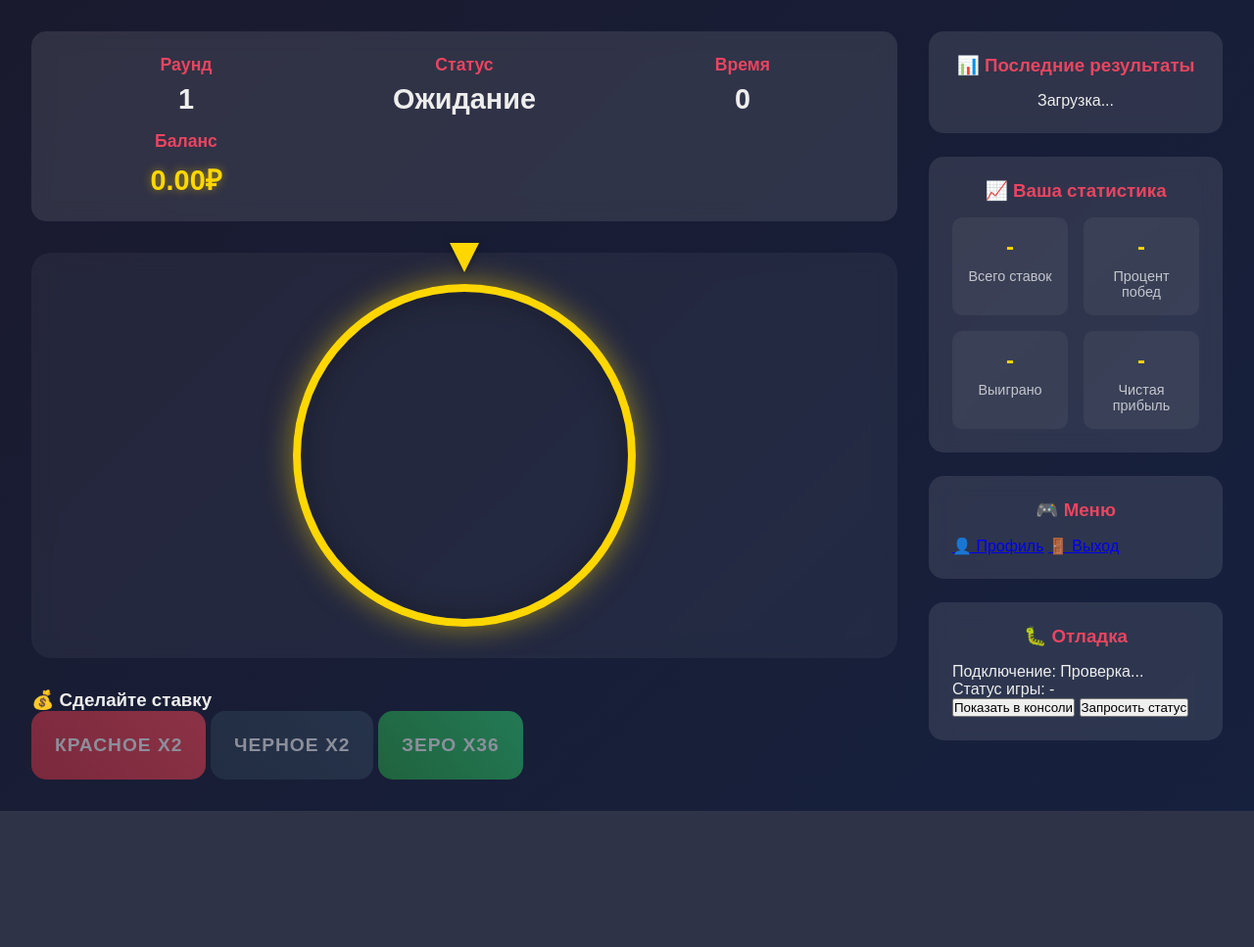
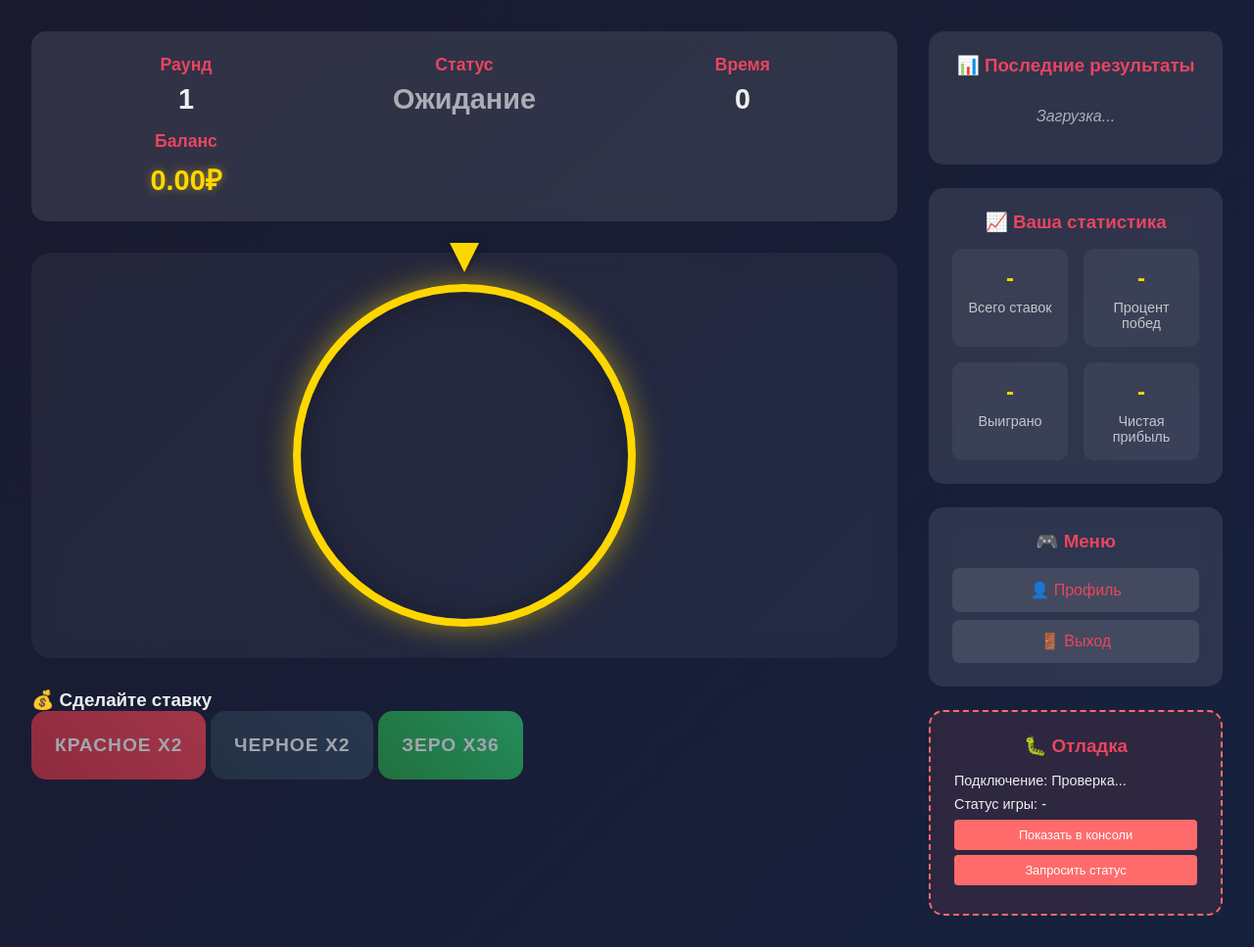
Before and after one commit to esketitniy/telegram-roulette-bot, a Python web app: template templates/index.html in a window 1280 px wide. Shown: the whole page at 98% size. Before the commit the page ends 828 px from the top, so only its background shows below. Run offline with Jinja, Linux system fonts and the light colour scheme; the template is opened without the code that fills it, so the values that code supplies are empty; some libraries are stand-ins or nearby versions.

Commit message:
Update style.css

```diff
--- a/static/css/style.css
+++ b/static/css/style.css
@@ -838,3 +838,283 @@ body {
     color: rgba(255, 255, 255, 0.7);
     margin-top: 0.5rem;
 }
+
+/* Отладочные стили */
+.debug-section {
+    border: 2px dashed #ff6b6b;
+    background: rgba(255, 107, 107, 0.1);
+}
+
+.debug-info p {
+    margin: 0.5rem 0;
+    font-size: 0.9rem;
+}
+
+.debug-btn {
+    display: block;
+    width: 100%;
+    margin: 0.3rem 0;
+    padding: 0.5rem;
+    background: #ff6b6b;
+    color: white;
+    border: none;
+    border-radius: 4px;
+    cursor: pointer;
+    font-size: 0.8rem;
+}
+
+.debug-btn:hover {
+    background: #ff5252;
+}
+
+/* Улучшенные стили для загрузки */
+.loading {
+    text-align: center;
+    padding: 1rem;
+    color: rgba(255, 255, 255, 0.6);
+    font-style: italic;
+}
+
+.no-results {
+    text-align: center;
+    padding: 1rem;
+    color: rgba(255, 255, 255, 0.4);
+    font-size: 0.9rem;
+}
+
+/* Кнопки навигации */
+.nav-menu {
+    display: flex;
+    flex-direction: column;
+    gap: 0.5rem;
+}
+
+.nav-button {
+    display: block;
+    padding: 0.8rem 1rem;
+    background: rgba(255, 255, 255, 0.1);
+    color: var(--accent-color);
+    text-decoration: none;
+    border-radius: 8px;
+    text-align: center;
+    transition: all 0.3s ease;
+}
+
+.nav-button:hover {
+    background: rgba(233, 69, 96, 0.2);
+    transform: translateY(-2px);
+}
+
+/* Улучшенный статус игры */
+.status-betting {
+    color: var(--green-color);
+    animation: pulse 2s infinite;
+}
+
+.status-spinning {
+    color: var(--gold-color);
+    animation: pulse 1s infinite;
+}
+
+.status-waiting {
+    color: rgba(255, 255, 255, 0.6);
+}
+
+@keyframes pulse {
+    0%, 100% {
+        opacity: 1;
+    }
+    50% {
+        opacity: 0.6;
+    }
+}
+
+/* Улучшенные состояния кнопок ставок */
+.bet-button {
+    position: relative;
+    overflow: hidden;
+}
+
+.bet-button:disabled {
+    opacity: 0.6;
+    cursor: not-allowed;
+    transform: none !important;
+}
+
+.bet-button.active {
+    box-shadow: 0 0 20px rgba(255, 255, 255, 0.3);
+    transform: scale(1.02);
+}
+
+.bet-button.active::before {
+    content: '';
+    position: absolute;
+    top: 0;
+    left: -100%;
+    width: 100%;
+    height: 100%;
+    background: linear-gradient(90deg, transparent, rgba(255, 255, 255, 0.2), transparent);
+    animation: shimmer 2s infinite;
+}
+
+@keyframes shimmer {
+    0% {
+        left: -100%;
+    }
+    100% {
+        left: 100%;
+    }
+}
+
+/* Анимации для результатов */
+@keyframes slideIn {
+    from {
+        opacity: 0;
+        transform: translateX(20px);
+    }
+    to {
+        opacity: 1;
+        transform: translateX(0);
+    }
+}
+
+.result-item {
+    animation: slideIn 0.5s ease;
+}
+
+/* Улучшенные уведомления */
+.notifications-container {
+    position: fixed;
+    top: 20px;
+    right: 20px;
+    z-index: 10000;
+    max-width: 400px;
+}
+
+.notification {
+    position: relative;
+    margin-bottom: 10px;
+    padding: 12px 40px 12px 16px;
+    border-radius: 8px;
+    box-shadow: 0 4px 12px rgba(0, 0, 0, 0.3);
+    animation: slideInNotification 0.3s ease;
+    font-size: 0.9rem;
+    line-height: 1.4;
+}
+
+.notification-success {
+    background: linear-gradient(135deg, #4CAF50, #45a049);
+    color: white;
+}
+
+.notification-error {
+    background: linear-gradient(135deg, #f44336, #da190b);
+    color: white;
+}
+
+.notification-info {
+    background: linear-gradient(135deg, #2196F3, #0b7dda);
+    color: white;
+}
+
+.notification-close {
+    position: absolute;
+    top: 8px;
+    right: 12px;
+    cursor: pointer;
+    font-size: 18px;
+    line-height: 1;
+    opacity: 0.7;
+    transition: opacity 0.3s ease;
+}
+
+.notification-close:hover {
+    opacity: 1;
+}
+
+.notification.fade-out {
+    animation: fadeOutNotification 0.3s ease forwards;
+}
+
+@keyframes slideInNotification {
+    from {
+        opacity: 0;
+        transform: translateX(100%);
+    }
+    to {
+        opacity: 1;
+        transform: translateX(0);
+    }
+}
+
+@keyframes fadeOutNotification {
+    to {
+        opacity: 0;
+        transform: translateX(100%);
+    }
+}
+
+/* Улучшенная анимация баланса */
+.balance-updated {
+    animation: balancePulse 1s ease;
+}
+
+@keyframes balancePulse {
+    0%, 100% {
+        transform: scale(1);
+        color: var(--accent-color);
+    }
+    50% {
+        transform: scale(1.1);
+        color: var(--green-color);
+    }
+}
+
+/* Респонсивность для мобильных устройств */
+@media (max-width: 768px) {
+    .notifications-container {
+        left: 10px;
+        right: 10px;
+        top: 10px;
+        max-width: none;
+    }
+
+    .notification {
+        font-size: 0.8rem;
+        padding: 10px 35px 10px 12px;
+    }
+
+    .debug-section {
+        font-size: 0.8rem;
+    }
+
+    .debug-btn {
+        font-size: 0.7rem;
+        padding: 0.4rem;
+    }
+}
+
+/* Стили для очень маленьких экранов */
+@media (max-width: 480px) {
+    .game-info {
+        grid-template-columns: repeat(2, 1fr);
+        gap: 0.5rem;
+    }
+
+    .info-item h3 {
+        font-size: 0.9rem;
+    }
+
+    .info-item p {
+        font-size: 1.1rem;
+    }
+
+    .bet-buttons {
+        flex-direction: column;
+        gap: 0.5rem;
+    }
+
+    .bet-button {
+        padding: 1rem;
+    }
+}
```
